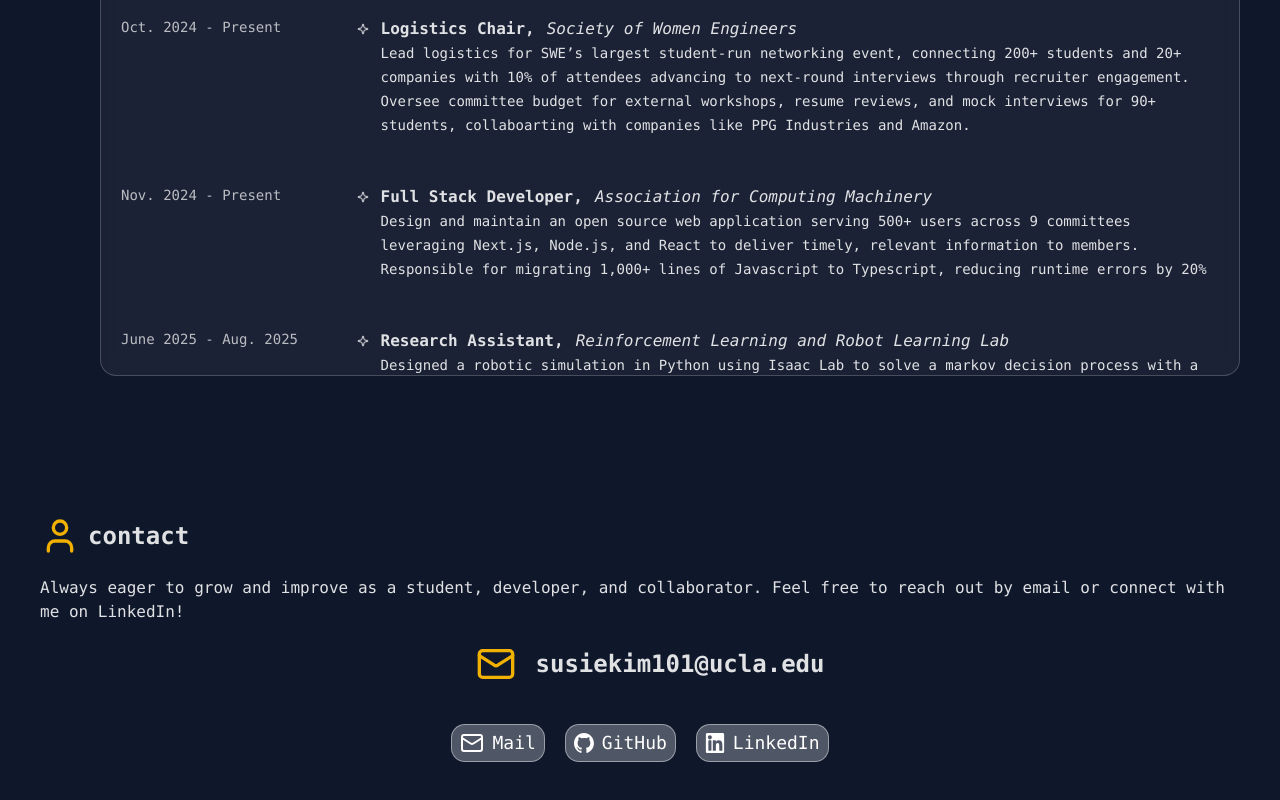
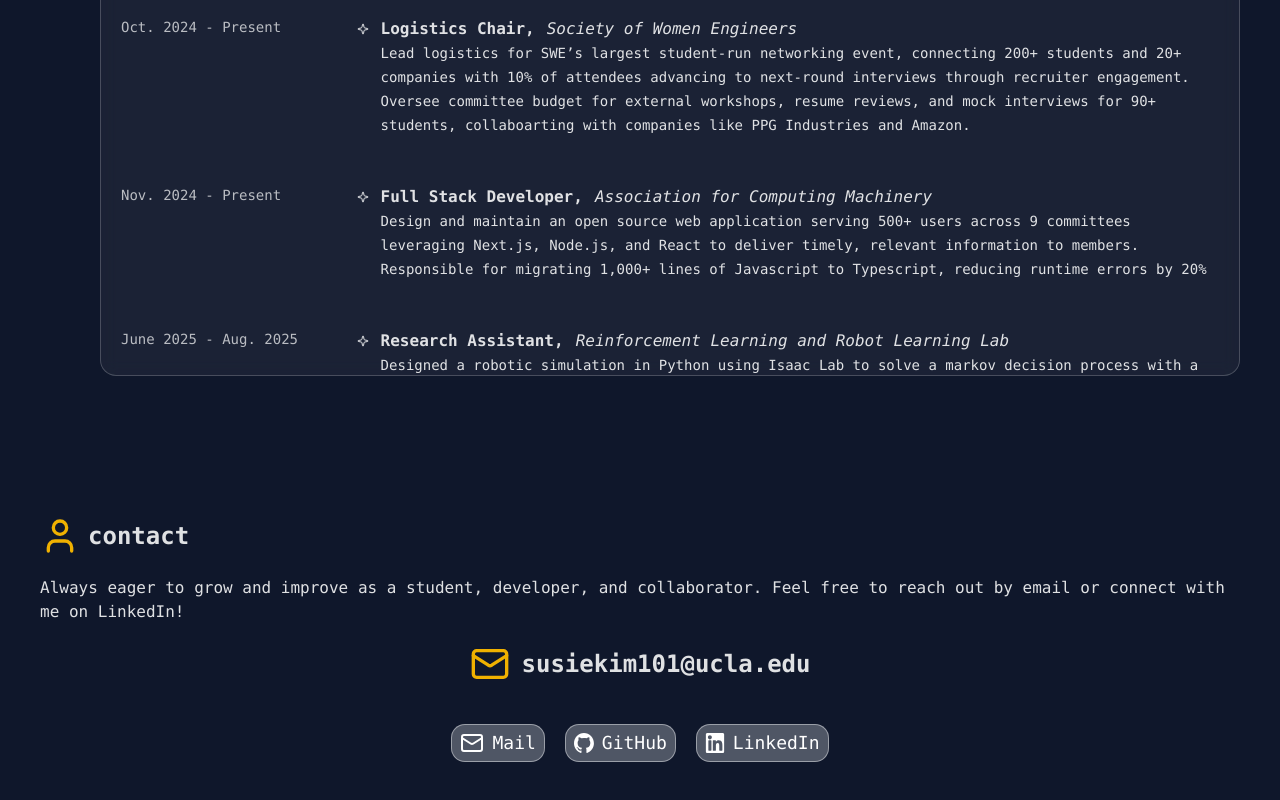
Before and after one commit to susiekim101/susiekim101.github.io, a React (Vite) app: page / in a window 1280 px wide. Shown: the part 2857-3657 px from the top of the page. Built offline with nearby package versions, Linux system fonts and the light colour scheme.

Commit message:
fix contact card

```diff
--- a/src/components/sections/Contact.tsx
+++ b/src/components/sections/Contact.tsx
@@ -22,7 +22,7 @@ const Contact = () => {
                     </p>
 
                     <h2 className="flex justify-center items-center text-base sm:text-2xl font-semibold">
-                        <Mail className="w-10 h-10 text-yellow-500 m-5"/>
+                        <Mail className="w-10 h-10 text-yellow-500 my-5 mr-3"/>
                         susiekim101@ucla.edu
                     </h2>
 
```
